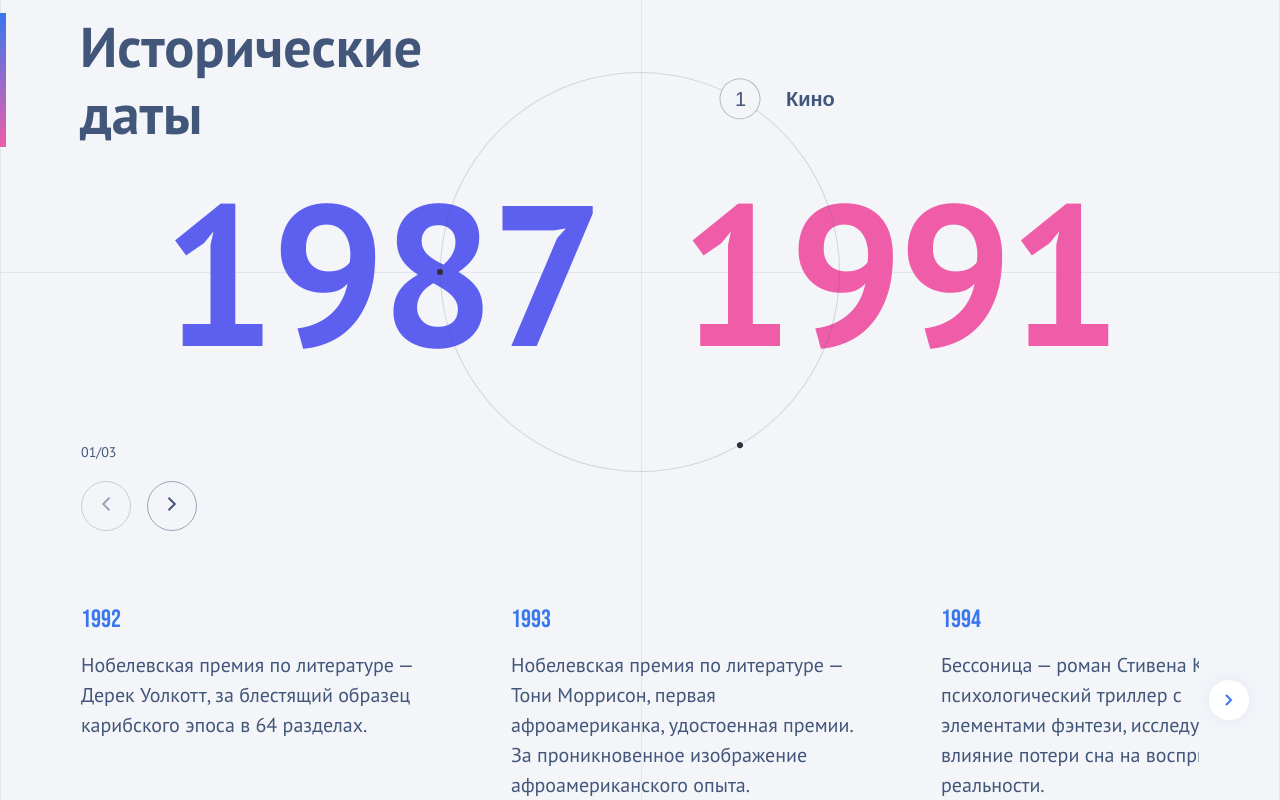
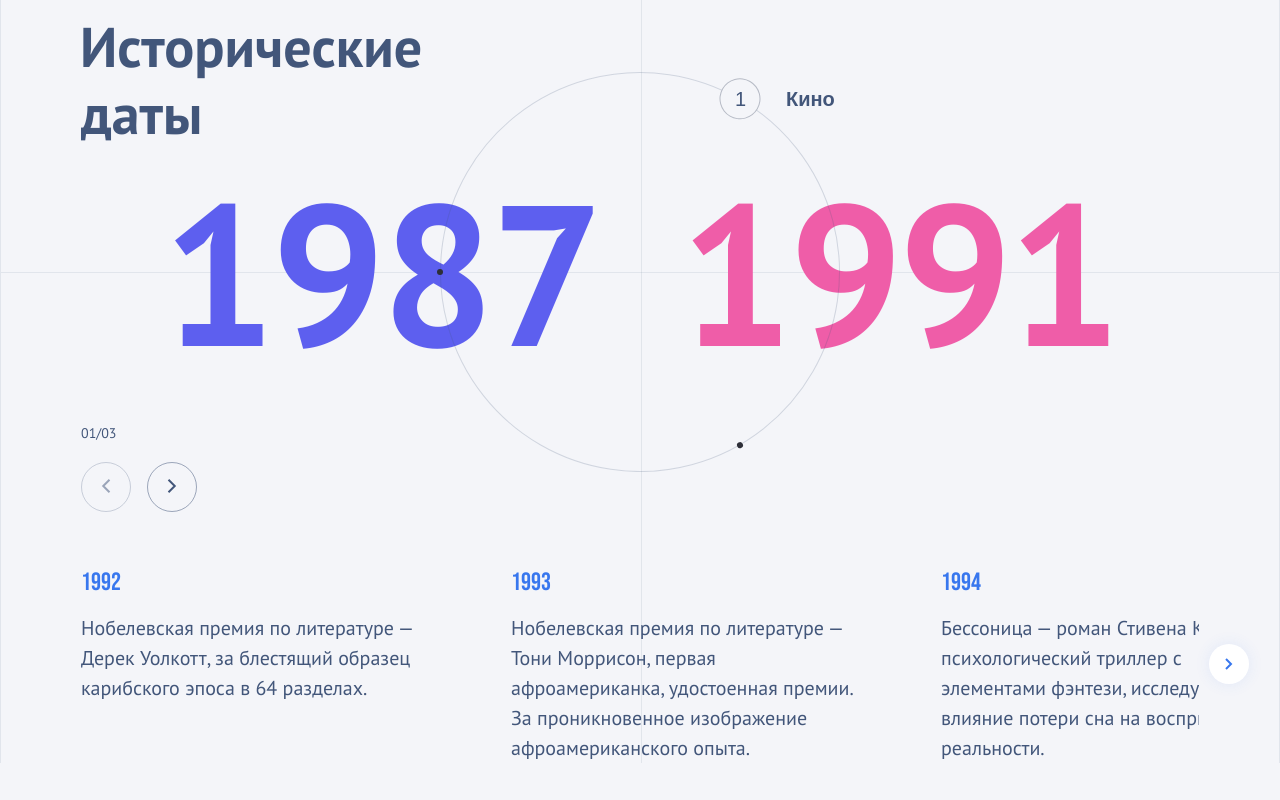
Before and after one commit to semlex/historical, a React (Create React App) app: page / in a window 1280 px wide. Built offline with nearby package versions, Linux system fonts and the light colour scheme.

Commit message:
historical block smlfix

```diff
--- a/src/widgets/historical-block/ui/historical-block.module.scss
+++ b/src/widgets/historical-block/ui/historical-block.module.scss
@@ -11,9 +11,10 @@
   display: flex;
   flex-direction: column;
   justify-content: space-between;
-  height: 100vh;
+  overflow: hidden;
 
   @include mobile {
+    height: 100vh;
     padding: 60px 20px 15px 20px;
   }
 }
@@ -65,6 +66,7 @@
 .blockTop {
   display: flex;
   flex-direction: column;
+  overflow: hidden;
 
   @include mobile {
     flex-direction: column;
```
